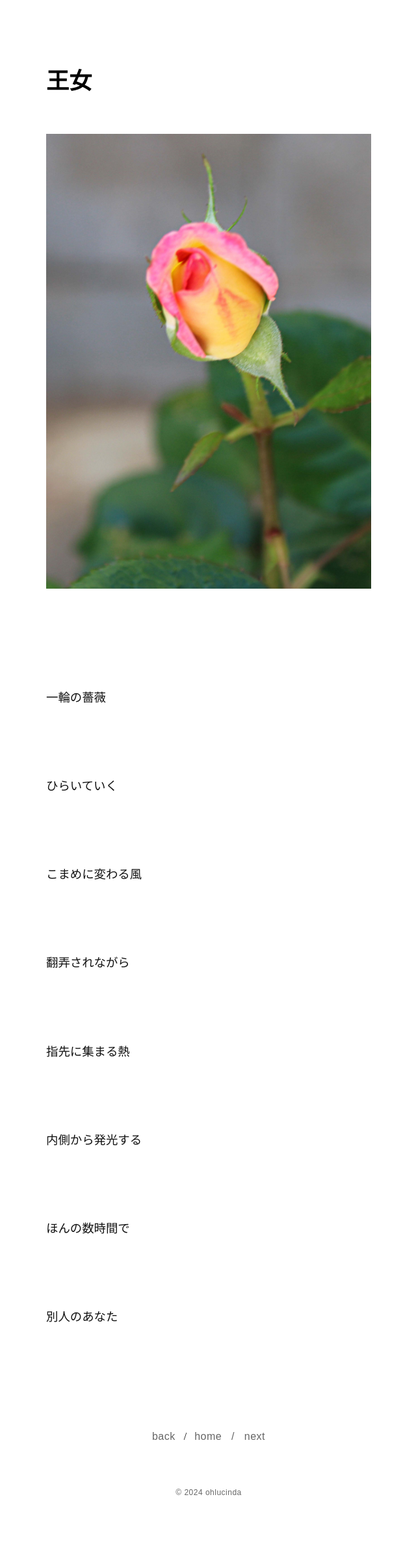
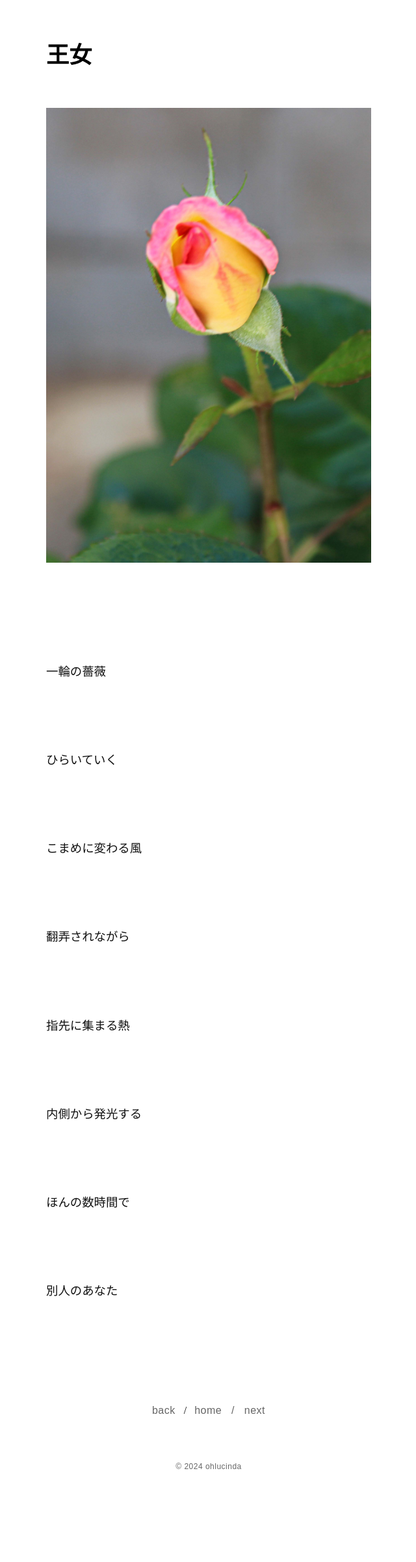
Before and after one commit to ohlucinda/gem, a Jekyll site: the page built from _posts/2026-05-07-oujo.md, in a window 1280 px wide. Shown: the whole page at 65% size, without its empty margins (319-959 px from the left). Built offline with Jekyll 4.4.1, drawn with Linux system fonts in a browser that asks for light colours; some web fonts are replaced; after the commit the page ends 2364 px from its top, so only the background shows below that.

Commit message:
Update post.html

```diff
--- a/_layouts/post.html
+++ b/_layouts/post.html
@@ -45,7 +45,7 @@ layout: null
     .content {
       width: 500px;
       max-width: calc(100% - 40px);
-      margin: 80px auto 100px auto;
+      margin: 40px auto 100px auto;
       display: block;
     }
 
```
